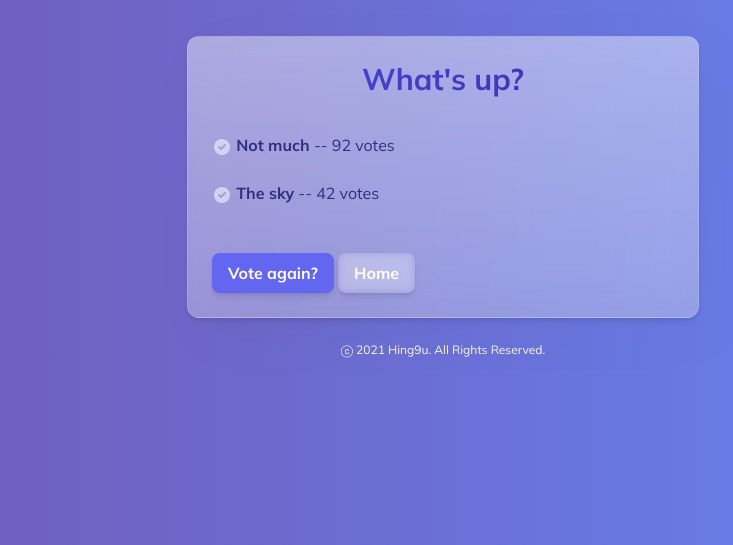
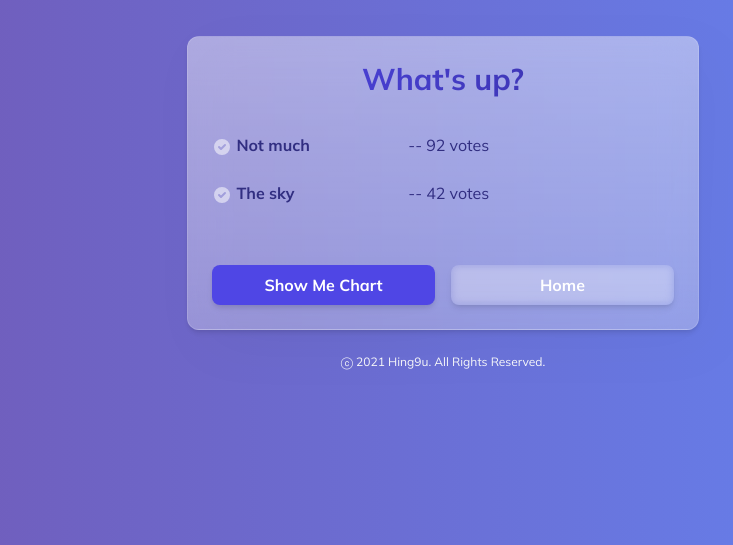
Before and after one commit to devpla/django-tutorial, a Django app: page /polls/1/results/ in a window 1280 px wide. Shown: the top 545 px of the page, without its empty margins (197-930 px from the left). Run offline with Django 3.2, Linux system fonts and the light colour scheme; data comes from the database, SQL or seed files in the repository; both versions use the stored data as it was after the commit.

Commit message:
style: Improve button style and placement
- 버튼 스타일 개선
- ux 고려해서 버튼 재배치

```diff
--- a/mysite/polls/templates/polls/index.html
+++ b/mysite/polls/templates/polls/index.html
@@ -38,7 +38,7 @@
             <td>{{ question.pub_date | date:"Y-m-d"}}</td>
             <td>
                 <a href="{% url 'polls:detail' question.id %}">
-                  <button class="my-2 py-2 px-4 font-semibold rounded-lg shadow-md text-white bg-indigo-500 hover:bg-indigo-700">
+                  <button class="my-2 py-2 px-4 font-semibold rounded-lg shadow-md text-white bg-indigo-600 hover:bg-indigo-700">
                     Vote
                   </button>
                 </a>
--- a/mysite/polls/templates/polls/results.html
+++ b/mysite/polls/templates/polls/results.html
@@ -20,25 +20,23 @@
   <div class="mt-9 text-indigo-900">
     <ul>
     {% for choice in question.choice_set.all %}
-      <li>
-        <svg xmlns="http://www.w3.org/2000/svg" class="h-5 w-5 inline" viewBox="0 0 20 20" fill="#ffffff88">
-          <path fill-rule="evenodd" d="M10 18a8 8 0 100-16 8 8 0 000 16zm3.707-9.293a1 1 0 00-1.414-1.414L9 10.586 7.707 9.293a1 1 0 00-1.414 1.414l2 2a1 1 0 001.414 0l4-4z" clip-rule="evenodd" />
-        </svg>
-        <span class="font-bold">{{ choice.choice_text }}</span> -- {{ choice.votes }} vote{{ choice.votes|pluralize }}</li><br>
+      <li class="flex w-3/5">
+        <div class="font-bold flex-1">
+          <svg xmlns="http://www.w3.org/2000/svg" class="h-5 w-5 inline" viewBox="0 0 20 20" fill="#ffffff88">
+            <path fill-rule="evenodd" d="M10 18a8 8 0 100-16 8 8 0 000 16zm3.707-9.293a1 1 0 00-1.414-1.414L9 10.586 7.707 9.293a1 1 0 00-1.414 1.414l2 2a1 1 0 001.414 0l4-4z" clip-rule="evenodd" />
+          </svg>
+          {{ choice.choice_text }}</div>
+        <div class="flex-none">-- {{ choice.votes }} vote{{ choice.votes|pluralize }}</div></li><br>
     {% endfor %}
     </ul>
-    <p class="mt-6">
-      <a href="{% url 'polls:detail' question.id %}">
-        <button class="py-2 px-4 font-semibold rounded-lg shadow-md text-white bg-indigo-500 hover:bg-indigo-600">
-          Vote again?
-        </button>
+    <div class="grid grid-cols-2 gap-4 mt-9">
+      <a href="{% url 'polls:pie-chart' question.id %}" class="rounded-lg shadow-md text-white bg-indigo-600 hover:bg-indigo-700 py-2 px-4 font-semibold text-center">
+          Show Me Chart
       </a>
-      <a href="{% url 'polls:index' %}">
-        <button class="py-2 px-4 font-semibold rounded-lg shadow-md text-white my-th hover:bg-white hover:bg-opacity-30">
+      <a href="{% url 'polls:index' %}" class="rounded-lg shadow-md text-white my-th hover:bg-white hover:bg-opacity-30 py-2 px-4 font-semibold text-center">
           Home
-        </button>
       </a>
-    </p>
+    </div>
   </div>
 </div>
 <p class="mt-6 text-center text-gray-50 text-xs">
```
Also changed, not shown: mysite/polls/templates/polls/detail.html (+6 -3 lines), mysite/db.sqlite3, mysite/polls/static/polls/style.css (line endings or trailing spaces).
